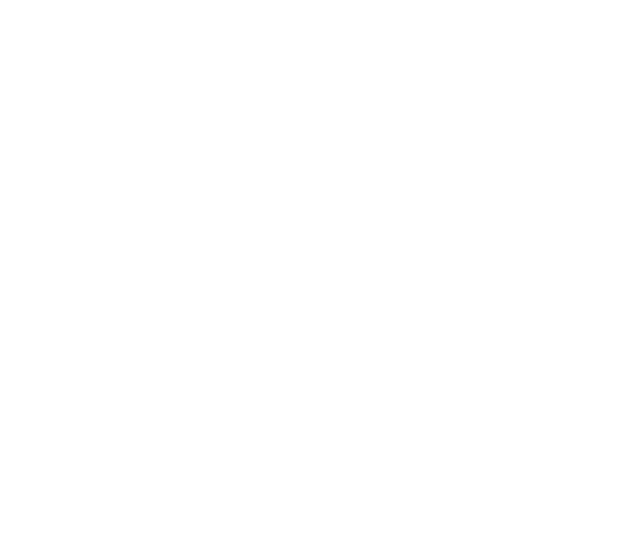
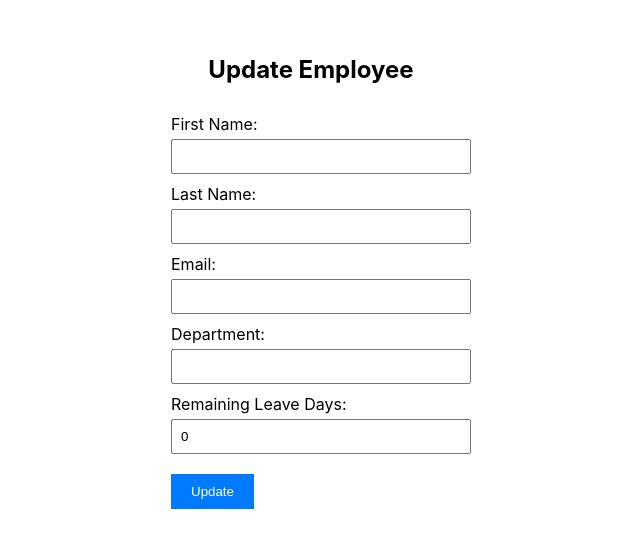
Before and after one commit to elifsenay/Employee-Management, a React (Create React App) app in the folder frontend/: page /update-employee/1 in a window 1280 px wide. Before the commit this address had no page. Shown: the part 128-676 px from the top of the page, without its empty margins (329-969 px from the left). Built offline with nearby package versions, Linux system fonts and the light colour scheme; no server answers; the HTML template or start-up script is replaced by a standard one.

Commit message:
Implemented update and delete methods for employees

```diff
--- a/frontend/src/App.js
+++ b/frontend/src/App.js
@@ -5,6 +5,7 @@
 import EmployeeEntry from './EmployeeEntry';
 import EmployeeList from './EmployeeList';
 import LeaveRequest from './LeaveRequest';
+import UpdateEmployee from './UpdateEmployee';
 import './App.css';
 
 function App() {
@@ -16,6 +17,7 @@
                     <Route path="/employee-entry" element={<EmployeeEntry />} />
                     <Route path="/employee-list" element={<EmployeeList />} />
                     <Route path="/leave-requests" element={<LeaveRequest />} />
+                    <Route path="/update-employee/:id" element={<UpdateEmployee />} />
                 </Routes>
             </div>
         </Router>
--- a/frontend/src/EmployeeList.css
+++ b/frontend/src/EmployeeList.css
@@ -4,21 +4,40 @@
     padding: 20px;
 }
 
-.employee-list-container table {
+.employee-list-table {
     width: 100%;
     border-collapse: collapse;
     margin-top: 20px;
 }
 
-.employee-list-container table, th, td {
+.employee-list-table, th, td {
     border: 1px solid #ddd;
 }
 
-.employee-list-container th, td {
+.employee-list-table th, td {
     padding: 10px;
-    text-align: center;
+    text-align: center; /* Center all text */
 }
 
-.employee-list-container th {
+.employee-list-table th {
     background-color: #f2f2f2;
 }
+
+.employee-list-table .action-buttons {
+    display: flex;
+    justify-content: center;
+    gap: 10px;
+}
+
+.employee-list-table .action-buttons button {
+    padding: 5px 10px;
+    border: none;
+    background-color: #007bff; /* Blue color */
+    color: white;
+    cursor: pointer;
+    border-radius: 4px;
+}
+
+.employee-list-table .action-buttons button:hover {
+    background-color: #0056b3; /* Darker blue on hover */
+}
--- a/frontend/src/EmployeeList.js
+++ b/frontend/src/EmployeeList.js
@@ -1,9 +1,11 @@
 // src/EmployeeList.js
 import React, { useEffect, useState } from 'react';
+import { useNavigate } from 'react-router-dom';
 import './EmployeeList.css';
 
 function EmployeeList() {
     const [employees, setEmployees] = useState([]);
+    const navigate = useNavigate();
 
     useEffect(() => {
         fetch('http://localhost:8080/api/employees', {
@@ -21,6 +23,26 @@
             .catch(error => console.error('Error fetching employees:', error));
     }, []);
 
+    const handleDelete = (id) => {
+        fetch(`http://localhost:8080/api/employees/${id}`, {
+            method: 'DELETE',
+            headers: {
+                'Authorization': 'Basic ' + btoa('user:password') // Add your username and password
+            }
+        })
+            .then(response => {
+                if (!response.ok) {
+                    throw new Error('Network response was not ok');
+                }
+                setEmployees(employees.filter(employee => employee.id !== id));
+            })
+            .catch(error => console.error('Error deleting employee:', error));
+    };
+
+    const handleUpdate = (id) => {
+        navigate(`/update-employee/${id}`);
+    };
+
     return (
         <div className="employee-list-container">
             <h2>Employee List</h2>
@@ -33,6 +55,7 @@
                     <th>Email</th>
                     <th>Department</th>
                     <th>Remaining Leave Days</th>
+                    <th>Actions</th>
                 </tr>
                 </thead>
                 <tbody>
@@ -44,6 +67,12 @@
                         <td>{employee.email}</td>
                         <td>{employee.department}</td>
                         <td>{employee.remainingLeaveDays}</td>
+                        <td>
+                            <div className="action-buttons">
+                                <button onClick={() => handleUpdate(employee.id)}>Update</button>
+                                <button onClick={() => handleDelete(employee.id)}>Delete</button>
+                            </div>
+                        </td>
                     </tr>
                 ))}
                 </tbody>
--- /dev/null
+++ b/frontend/src/UpdateEmployee.js
@@ -0,0 +1,77 @@
+// src/UpdateEmployee.js
+import React, { useState, useEffect } from 'react';
+import { useParams, useNavigate } from 'react-router-dom';
+import './EmployeeEntry.css';
+
+function UpdateEmployee() {
+    const { id } = useParams();
+    const navigate = useNavigate();
+    const [employee, setEmployee] = useState({
+        firstName: '',
+        lastName: '',
+        email: '',
+        department: '',
+        remainingLeaveDays: 0
+    });
+    const [feedback, setFeedback] = useState('');
+
+    useEffect(() => {
+        fetch(`http://localhost:8080/api/employees/${id}`)
+            .then(response => response.json())
+            .then(data => setEmployee(data))
+            .catch(error => console.error('Error fetching employee:', error));
+    }, [id]);
+
+    const handleSubmit = (e) => {
+        e.preventDefault();
+        fetch(`http://localhost:8080/api/employees/${id}`, {
+            method: 'PUT',
+            headers: {
+                'Content-Type': 'application/json',
+            },
+            body: JSON.stringify(employee),
+        })
+            .then(response => {
+                if (response.ok) {
+                    setFeedback('Employee updated successfully!');
+                    setTimeout(() => navigate('/employee-list'), 2000);
+                } else {
+                    setFeedback('Error updating employee. Please try again.');
+                }
+            })
+            .catch(error => {
+                setFeedback('Error updating employee. Please try again.');
+                console.error('Error:', error);
+            });
+    };
+
+    const handleChange = (e) => {
+        const { name, value } = e.target;
+        setEmployee(prevState => ({
+            ...prevState,
+            [name]: value
+        }));
+    };
+
+    return (
+        <div className="employee-entry-container">
+            <h2>Update Employee</h2>
+            <form onSubmit={handleSubmit}>
+                <label>First Name:</label>
+                <input type="text" name="firstName" value={employee.firstName} onChange={handleChange} />
+                <label>Last Name:</label>
+                <input type="text" name="lastName" value={employee.lastName} onChange={handleChange} />
+                <label>Email:</label>
+                <input type="email" name="email" value={employee.email} onChange={handleChange} />
+                <label>Department:</label>
+                <input type="text" name="department" value={employee.department} onChange={handleChange} />
+                <label>Remaining Leave Days:</label>
+                <input type="number" name="remainingLeaveDays" value={employee.remainingLeaveDays} onChange={handleChange} />
+                <button type="submit">Update</button>
+            </form>
+            {feedback && <p className="feedback">{feedback}</p>}
+        </div>
+    );
+}
+
+export default UpdateEmployee;
```
